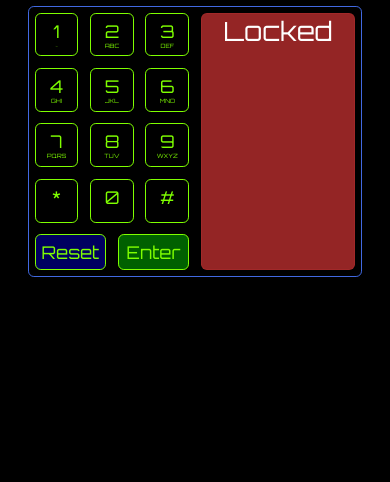
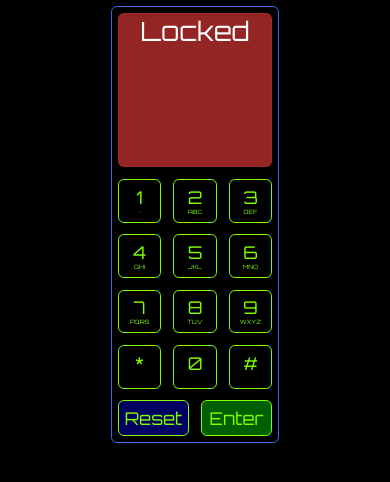
Before and after one commit to ladysinya/ladysinya.github.io, a website: page keypad/index.html in a window 390 px wide. Drawn offline with Linux system fonts and the light colour scheme.

Commit message:
adjust for mobile design

```diff
--- a/keypad/index.html
+++ b/keypad/index.html
@@ -1,7 +1,7 @@
 <!DOCTYPE html>
 <html style="margin: 0; padding: 0;">
 <head>
-    <title>Todds Journal</title>
+    <title>Keypad</title>
     <link rel="stylesheet" href="./style.css">
     <link rel="preconnect" href="https://fonts.googleapis.com">
     <link rel="preconnect" href="https://fonts.gstatic.com" crossorigin>
--- a/keypad/style.scss
+++ b/keypad/style.scss
@@ -13,13 +13,13 @@ body {
 }
 
 .main {
-	display: grid;
-	grid-template-columns: 1fr 1fr;
+    display: flex;
 	gap: 2em; //32px
 	border-radius: 1em; //16px
 	padding: 1em; //16px
 	margin: 1em; //16px
 	border: 1px solid royalblue;
+    flex-flow: column-reverse;
 }
 
 .keypad-numbers {
@@ -156,6 +156,7 @@ body {
 	display: flex;
 	flex-direction: column;
 	justify-content: space-between;
+    aspect-ratio: 1;
 
 	.lock-status-indicator {
 		&:after {
```
Also changed, not shown: keypad/style.css.
